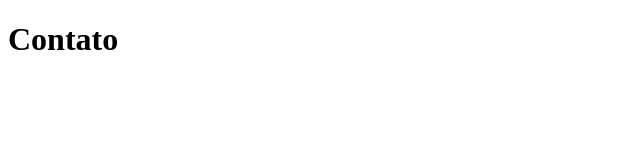
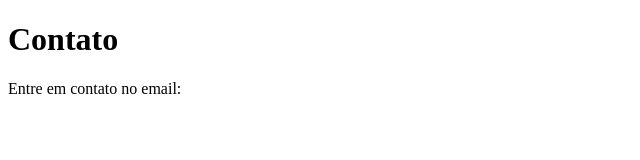
Before and after one commit to wendymenez/estudos, a plain HTML site: page contato.html in a window 1280 px wide. Shown: the whole page, without its empty margins (0-640 px from the left). Drawn offline with Linux system fonts and the light colour scheme.

Commit message:
add email de contato

```diff
--- a/contato.html
+++ b/contato.html
@@ -8,6 +8,7 @@
 <body>
 
     <h1>Contato</h1>
+    <p>Entre em contato no email:</p>
 
 </body>
 </html>
```
